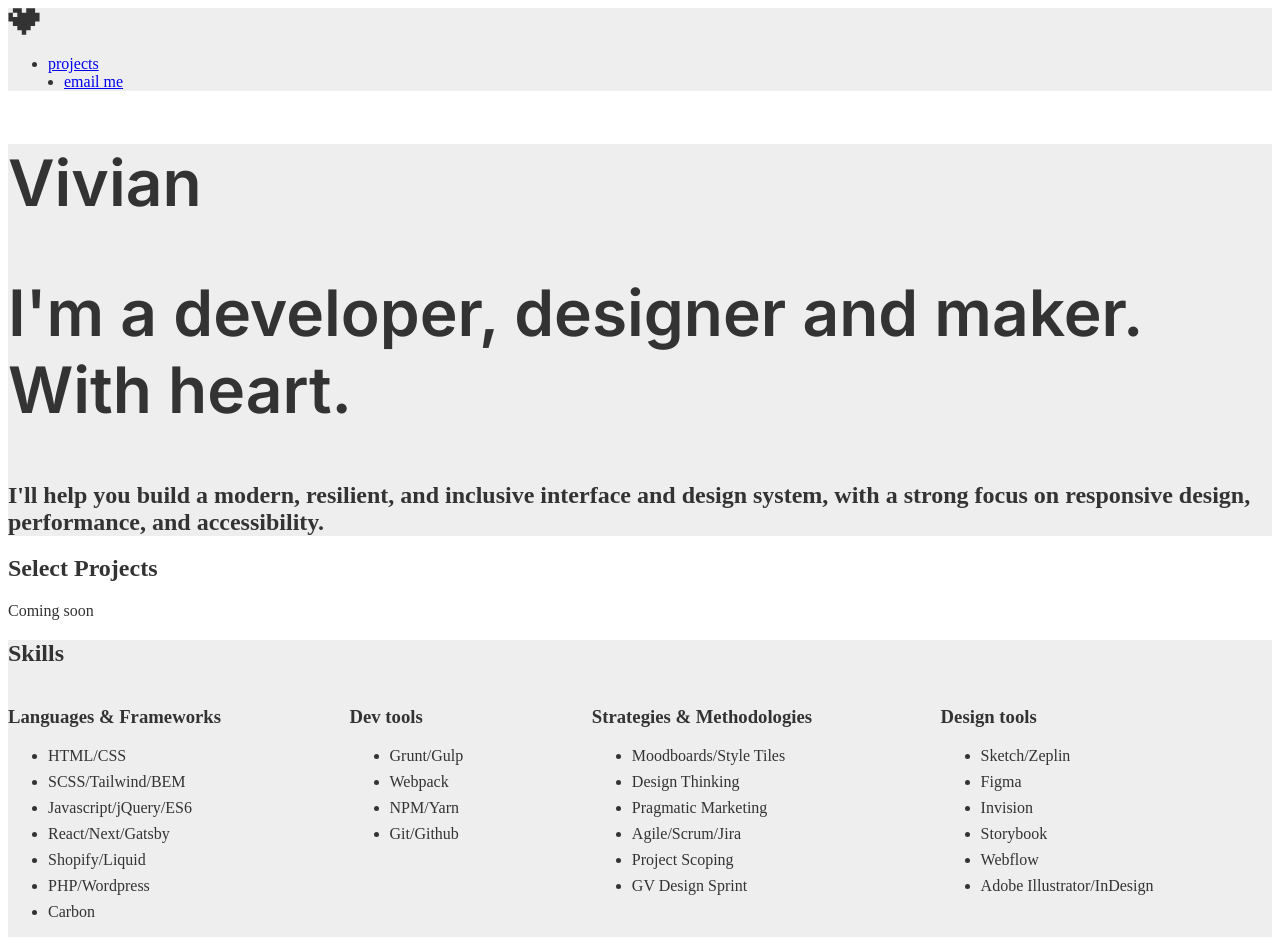
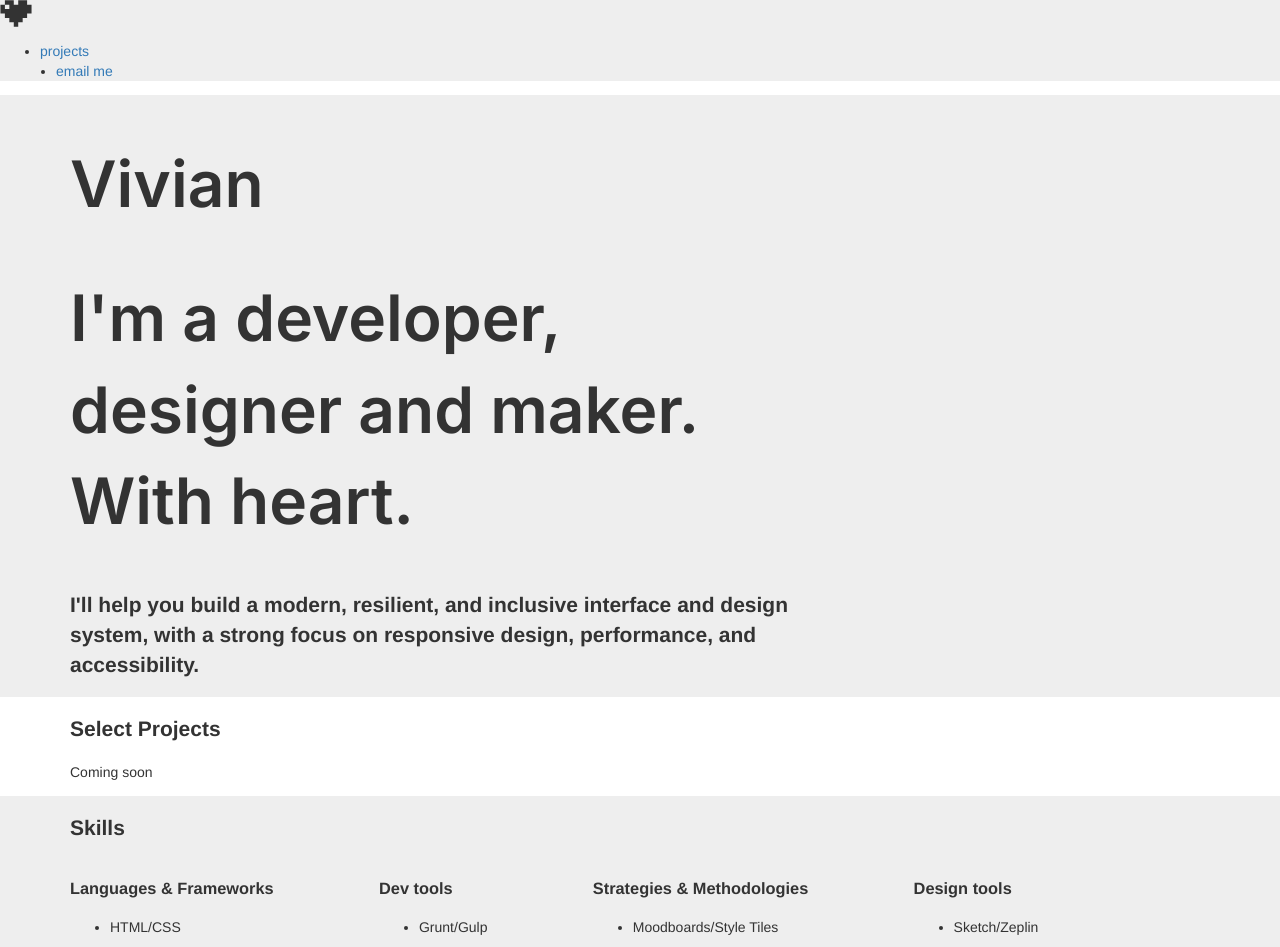
Before and after one commit to vivchen/portfolio, a Next.js app: page / in a window 1280 px wide. Shown: the top 947 px of the page. Built offline with nearby package versions, Linux system fonts and the light colour scheme.

Commit message:
add bootstrap grid system

```diff
--- a/pages/index.js
+++ b/pages/index.js
@@ -45,24 +45,30 @@ export default function Home() {
         </div>
       </header>
       <main className="">
-        <section className="bg-gray-10">
-          <div className="p-20">
-            <div className="">
+        <section className="bg-gray-10 ">
+          <div className="p-20 container">
+            <div className="row">
+              <div className="col col-lg-8 col-md-8">
                 <h1 className="display-01">Vivian</h1>
-              <h1 className="display-01 max-w-4xl">
+                <h1 className="display-01">
                   I'm a developer, designer and maker. With heart.
                 </h1>
                 <h2 className="mb-8 mt-6 max-w-xl">
-                I'll help you build a modern, resilient, and inclusive interface
-                and design system, with a strong focus on responsive design,
-                performance, and accessibility.
+                  I'll help you build a modern, resilient, and inclusive
+                  interface and design system, with a strong focus on responsive
+                  design, performance, and accessibility.
                 </h2>
+              </div>
+
               {/* <Link href="/about">Read more about me&nbsp; →</Link> */}
             </div>
           </div>
         </section>
 
         <section className="p-20" id="projects">
+          <div className="container">
+            <div className="row">
+              <div className="col col-lg-8">
                 <h2 className="font-bold">Select Projects</h2>
                 <div className="flex flex-col justify-around mt-6 sm:w-full">
                   <p>Coming soon</p>
@@ -108,6 +114,9 @@ export default function Home() {
               </a>
             </div> */}
                 </div>
+              </div>
+            </div>
+          </div>
         </section>
         {/* <section className='bg-gray-20'>
           <div className='p-20'>
@@ -140,8 +149,10 @@ export default function Home() {
           </div>
         </section> */}
 
-        <section>
-          <div className="p-20 bg-gray-10">
+        <section className="bg-gray-10">
+          <div className="p-20 container">
+            <div className="row">
+              <div className="col col-lg-12">
                 <h2 className="mb-4 font-bold">Skills</h2>
                 <div className="grid-container">
                   <div className="">
@@ -193,6 +204,8 @@ export default function Home() {
                   </div>
                 </div>
               </div>
+            </div>
+          </div>
         </section>
       </main>
 
```
Also changed, not shown: pages/_app.js (+4 -5 lines). Lines whose indentation alone changed are shown as unchanged.
